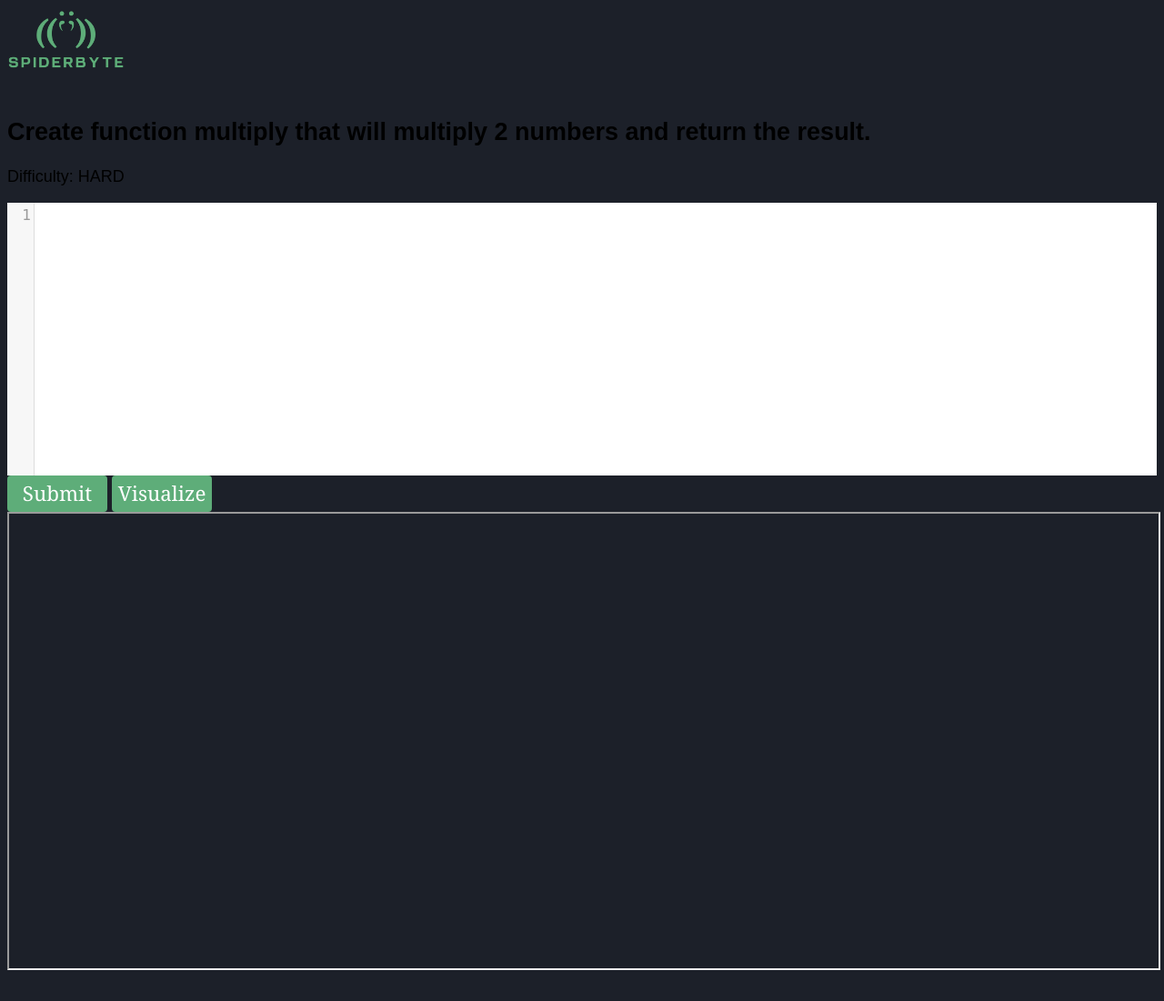
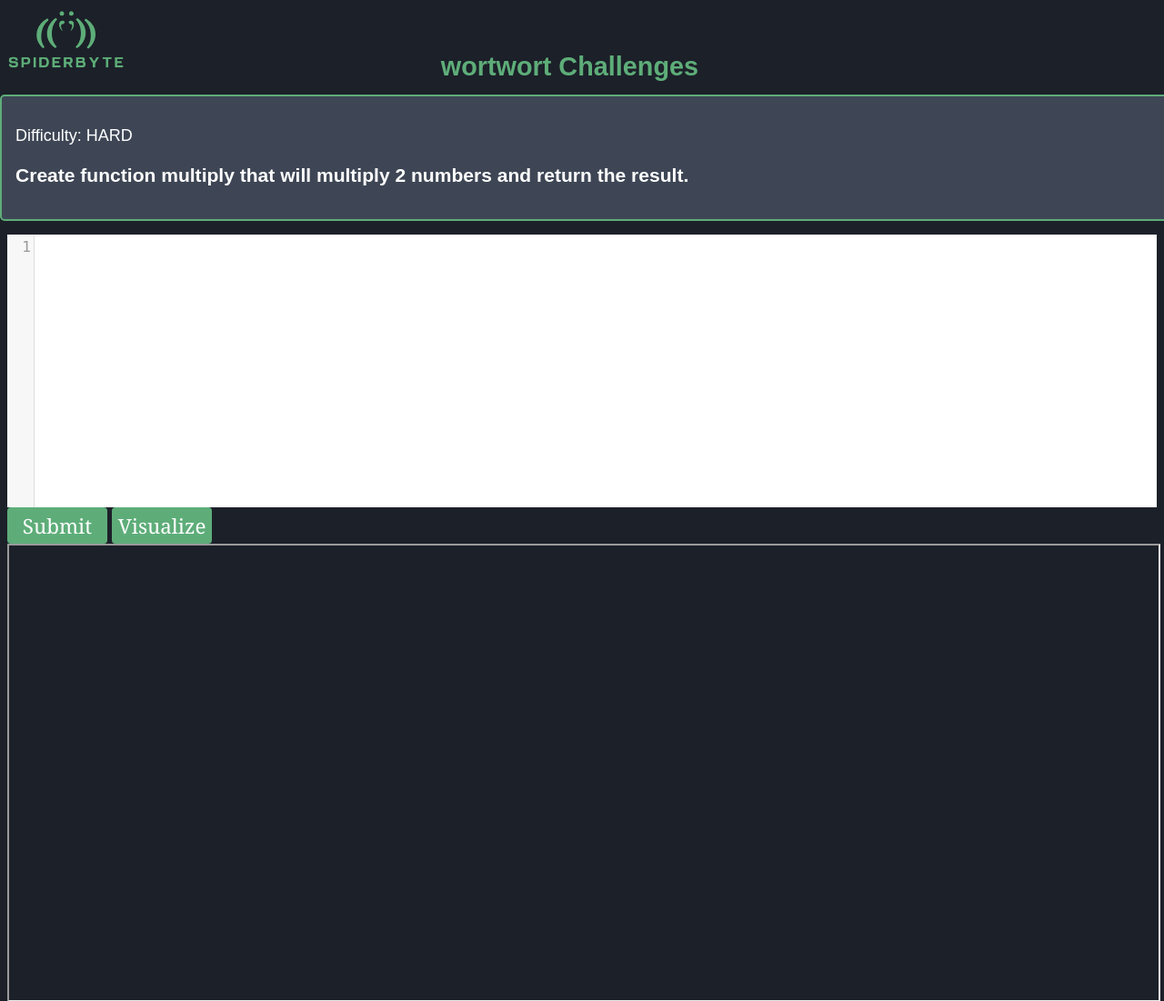
Before and after one commit to cecehoush/BitsPlease-SpiderByte, a Flask app: page /challenge/wortwort in a window 1280 px wide. Shown: the top 1101 px of the page at 91% size. Before the commit the page ends 1067 px from the top, so only its background shows below. Run offline with Flask 3, Linux system fonts and the light colour scheme; some libraries are stand-ins or nearby versions.

Commit message:
challenge title, challenge page

```diff
--- a/static/style.css
+++ b/static/style.css
@@ -110,6 +110,19 @@
     padding: 20px;
     border: 2px solid var(--contrast-color);
   }
+
+  .box2 {
+    position: absolute;
+    top: 13%;
+    left: 0; /* start from the left edge of the screen */
+    width: 100%; /* take up the full width of the screen */
+    height: auto;
+    border-radius: 5px;
+    background-color: var(--island-color);
+    color: white;
+    padding: 15px;
+    border: 2px solid var(--contrast-color);
+}
 
   .box-products {
     width: 20%;
@@ -236,3 +249,16 @@
   font-size: 1em;
   font-weight: bold;
 }
+
+.editor-container {
+  padding-top: 150px;
+}
+
+.challengeid-title {
+  position: absolute;
+  transform:translateY(-155%);
+  right: 40%;
+  font-size: 1.6em;
+  font-weight: bold;
+  color: #5ead79;
+}
--- a/templates/challengePage.html
+++ b/templates/challengePage.html
@@ -1,8 +1,4 @@
 {% extends 'base.html' %}
-
-{% block title %}
-Challenge: {{ challenge.challengeid }}
-{% endblock %}
 
 {% block extra_styles_and_scripts %}
 <script src="https://cdnjs.cloudflare.com/ajax/libs/codemirror/5.58.3/codemirror.min.js"></script>
@@ -10,10 +6,15 @@ Challenge: {{ challenge.challengeid }}
 {% endblock %}
 
 {% block main %}
-<h2>{{ challenge.description }}</h2>
-<p>Difficulty: {{ challenge.difficulty }}</p>
+<div class='challengeid-title'> {{challenge.challengeid}} Challenges </div>
+<div class="box2">
+    <p>Difficulty: {{ challenge.difficulty }}</p>
+    <h3>{{ challenge.description }}</h3>
+</div>
 
-<textarea id="editor"></textarea>
+<div class="editor-container">
+    <textarea id="editor"></textarea>
+</div>
 <button id="submitBtn" class='btn-1'>Submit</button>
 <button id="visualizeBtn" class='btn-1'>Visualize</button>
 <iframe id="pythontutor" width="100%" height="500px"></iframe>
```
Also changed, not shown: instance/app.db.
